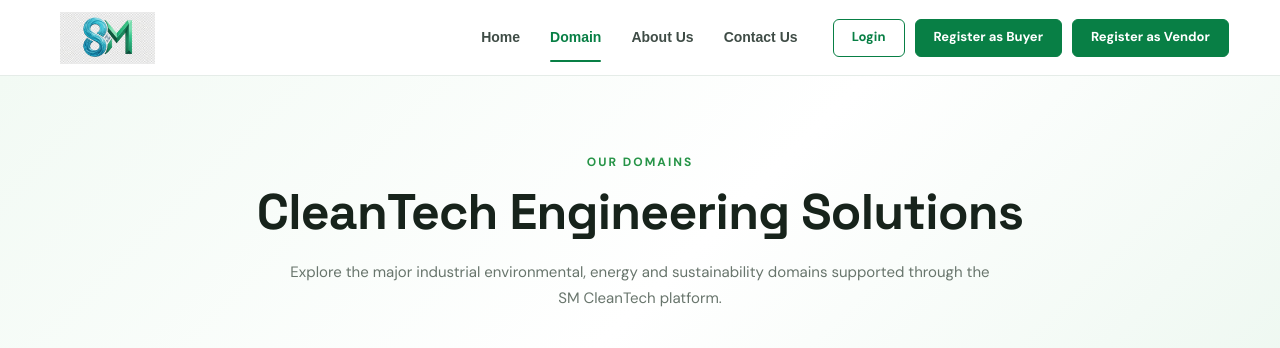
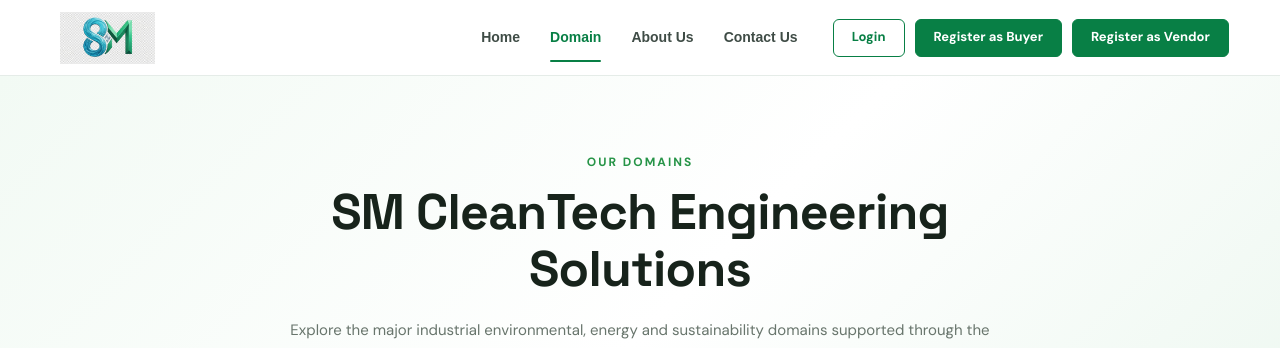
Before and after one commit to Gajanand1219/SM_CleanTech_Platform, a React (Vite) app in the folder frontend/: page /solutions in a window 1280 px wide. Shown: the top 348 px of the page. Built offline with nearby package versions, Linux system fonts and the light colour scheme.

Commit message:
Update Static.jsx

```diff
--- a/frontend/src/pages/Static.jsx
+++ b/frontend/src/pages/Static.jsx
@@ -291,7 +291,7 @@
 
         <PageHeader
           label="OUR DOMAINS"
-          title="CleanTech Engineering Solutions"
+          title="SM CleanTech Engineering Solutions"
           description="Explore the major industrial environmental, energy and sustainability domains supported through the SM CleanTech platform."
         />
 
```
